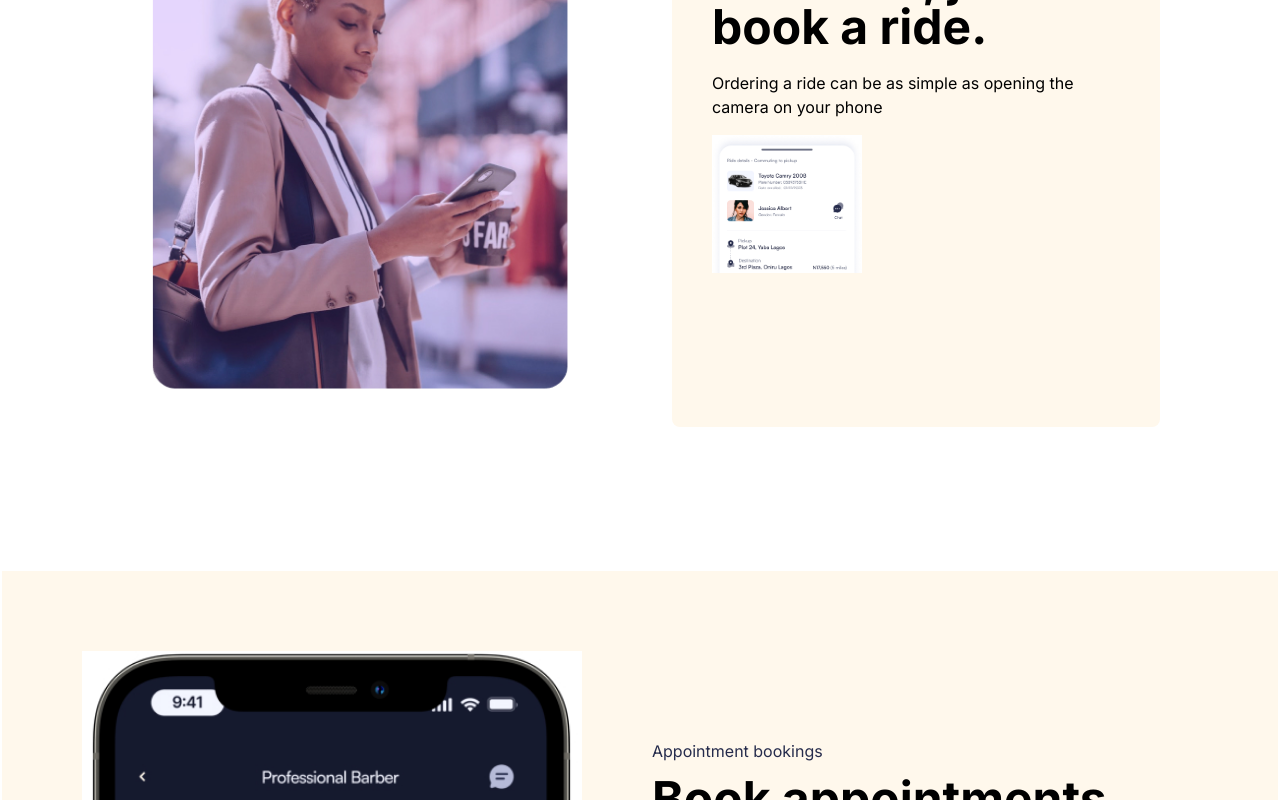
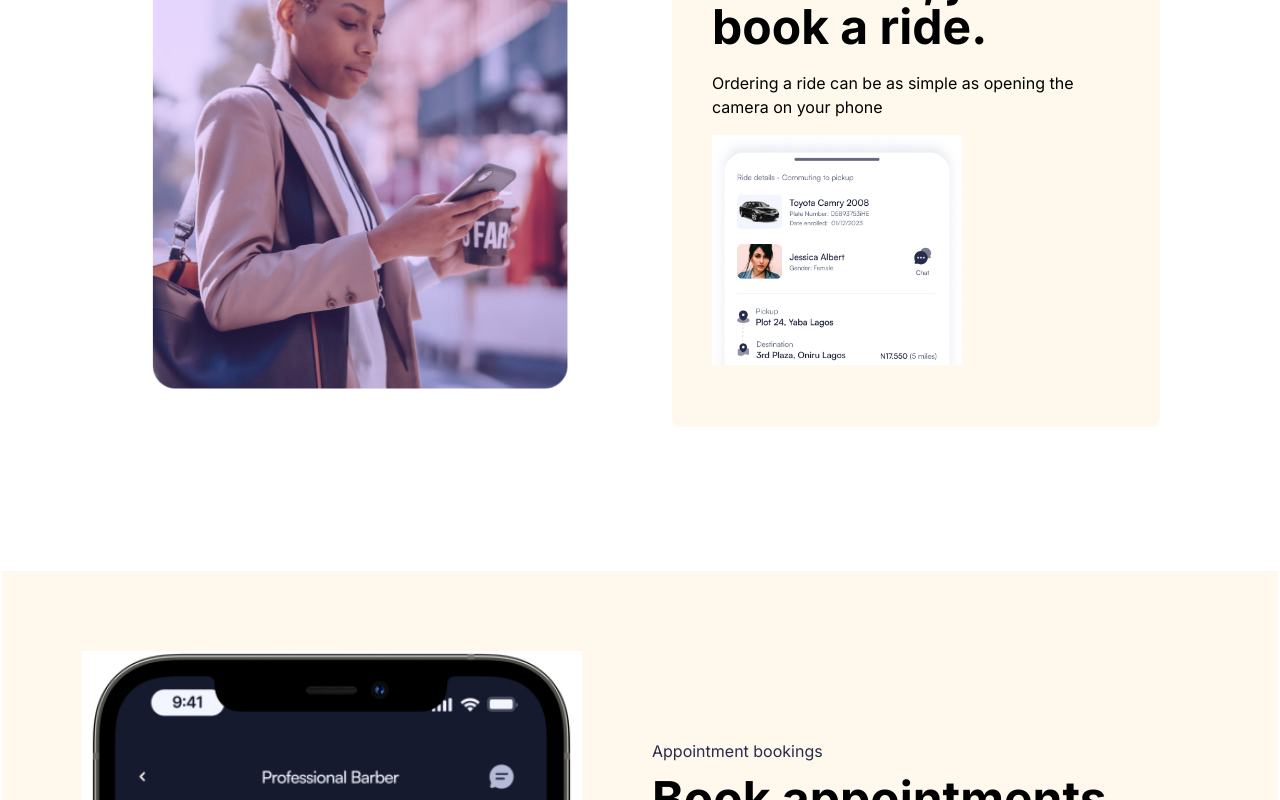
Before and after one commit to HelenJonathan/tdbizz-website, a Next.js app: page / in a window 1280 px wide. Shown: the part 1760-2560 px from the top of the page. Built offline with nearby package versions, Linux system fonts and the light colour scheme.

Commit message:
Update HomeSection.jsx

```diff
--- a/src/app/components/HomeSection.jsx
+++ b/src/app/components/HomeSection.jsx
@@ -36,7 +36,7 @@ const HomeSection = () => {
                 <Image
                   src="/TranspirantGoogle.jpg"
                   alt="Google-button"
-                  width="250"
+                  width="150"
                   height="150"
                 />
               </button>
@@ -54,7 +54,7 @@ const HomeSection = () => {
           <div className="grow">
             <div className="flex justify-center sm:justify-start">
               <Image
-                src="/iphone12Pro.jpg"
+                src="/iPhone12Pro.jpg"
                 width="500"
                 height="500"
                 alt="Heroimage"
@@ -88,8 +88,8 @@ const HomeSection = () => {
             <Image
               src="/locations.jpg"
               alt="Google-button"
-              width="150"
-              height="90"
+              width="250"
+              height="150"
             />
           </div>
         </div>
@@ -100,7 +100,7 @@ const HomeSection = () => {
           <div className="grow">
             <div className="flex justify-center sm:justify-start">
               <Image
-                src="/iphone12ProMockup.jpg"
+                src="/iPhone12ProMockup.jpg"
                 alt="Heroimage"
                 className="block"
                 width="500"
```
